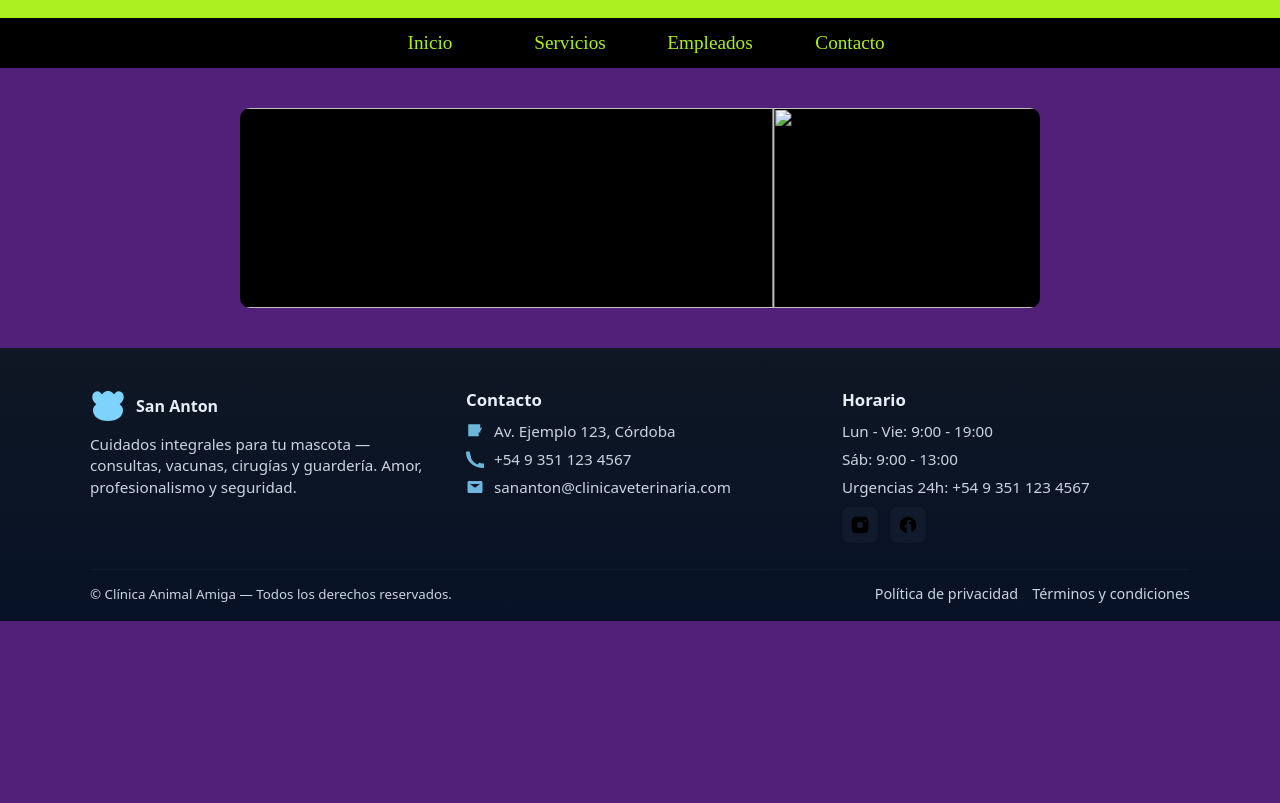
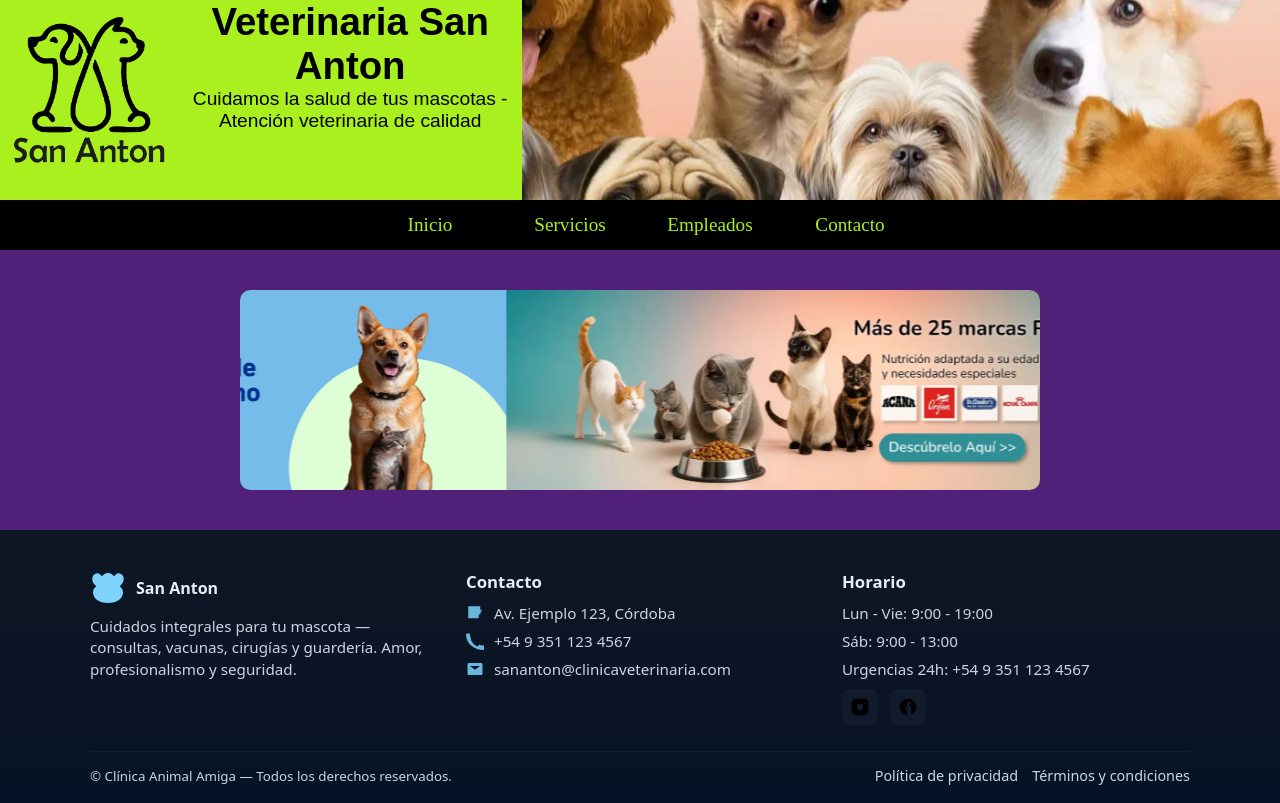
Before and after one commit to ValenRoss/San_Anton_Veterinaria, a plain HTML site: page pages/contacto.html in a window 1280 px wide. Drawn offline with Linux system fonts and the light colour scheme; files that its build step writes are made by us from their sources.

Commit message:
paginainicial

```diff
--- a/css/style.css
+++ b/css/style.css
@@ -9,19 +9,40 @@ html {
 
 header {
     background-color: rgb(170, 240, 30);
+    align-items: center;
+    width: auto;
+    .bannerNav {
+        display: flex;
+        justify-content: center;
 
-    .navImage {
-        .logo {
+        .bann1 {
+            background-color:  rgb(170, 240, 30);
             img {
-                width: 150px;
-                margin-left: 50px;
+                margin-top: 15px;
+                height: 150px;
             }
         }
+        .bann2 {
+            background-color: rgb(170, 240, 30);
+            height: 200px;
+            width: 680px;
+            text-align: center;
+            justify-content: center;
+            font-size: larger;
+            font-family:sans-serif;
+        }
+        .bann3 {
+            align-items: center;
+            background-color: rgb(78, 125, 167);
+            height: 200px;
+            width: 1500px;
+            background-image: url(../assets/navimg.jpg);
+            background-repeat: no-repeat;
+            background-position: right;
+        }
+    }
 
-        background-image: url(../assets/navimg.jpg);
-        background-repeat: no-repeat;
-        background-position: right;
-    }
+
 
     .menu {
         display: flex;
--- a/pages/contacto.html
+++ b/pages/contacto.html
@@ -5,37 +5,39 @@
     <meta charset="UTF-8">
     <meta name="viewport" content="width=device-width, initial-scale=1.0">
     <title>Tu Veterinaria 24hs - 7 dias de la semana </title>
-    <link rel="stylesheet" href="./css/Style.css">
+    <link rel="stylesheet" href="../css/Style.css">
 </head>
 
 <body>
     <header>
-        <div class="banner1">
-            <div class="navImage">
-                <div class="logo"><img src="./assets/logo.png" alt=""></div>
-                <div imgNav></div>
+        <div class="bannerNav">
+            <div class="bann1"><img src="../assets/logo.png" alt=""></div>
+            <div class="bann2">
+                <h1>Veterinaria San Anton</h1>
+                <p>Cuidamos la salud de tus mascotas - Atención veterinaria de calidad </p>
             </div>
-            <div class="backgroundImage"></div>
+            <div class="bann3"></div>
+        </div>
         <div class="menu">
-            <a class="boton" href="./index.html">Inicio</a>
-            <a class="boton" href="./pages/servicios.html">Servicios</a>
-            <a class="boton" href="./pages/empleados.html">Empleados</a>
-            <a class="boton" href="./pages/contacto.html">Contacto</a>
+            <a class="boton" href="../index.html">Inicio</a>
+            <a class="boton" href="../pages/servicios.html">Servicios</a>
+            <a class="boton" href="../pages/empleados.html">Empleados</a>
+            <a class="boton" href="#">Contacto</a>
         </div>
     </header>
     <main>
         <div class="banner-carousel">
-            <div class="banner-track">
-                <img src="./assets/image1-800x200.jpg" alt="">
-                <img src="./assets/bannerazul.webp" alt="">
-                <img src="./assets/banner_cat.webp" alt="">
-                <img src="./assets/nextgard.webp" alt="">
-
-                <img src="./assets/image1-800x200.jpg" alt="">
-                <img src="./assets/bannerazul.webp" alt="">
-                <img src="./assets/banner_cat.webp" alt="">
-                <img src="./assets/nextgard.webp" alt="">
+          <div class="banner-track">
+                <img src="../assets/image1-800x200.jpg" alt="">
+                <img src="../assets/bannerazul.webp" alt="">
+                <img src="../assets/banner_cat.webp" alt="">
+                <img src="../assets/nextgard.webp" alt="">
+                <img src="../assets/image1-800x200.jpg" alt="">
+                <img src="../assets/bannerazul.webp" alt="">
+                <img src="../assets/banner_cat.webp" alt="">
+                <img src="../assets/nextgard.webp" alt="">
             </div>
+        </div>
     </main>
     <footer>
         <footer class="vet-footer">
```
Also changed, not shown: index.html (+9 -8 lines), pages/empleados.html (+21 -20 lines), pages/servicios.html (+20 -19 lines).
